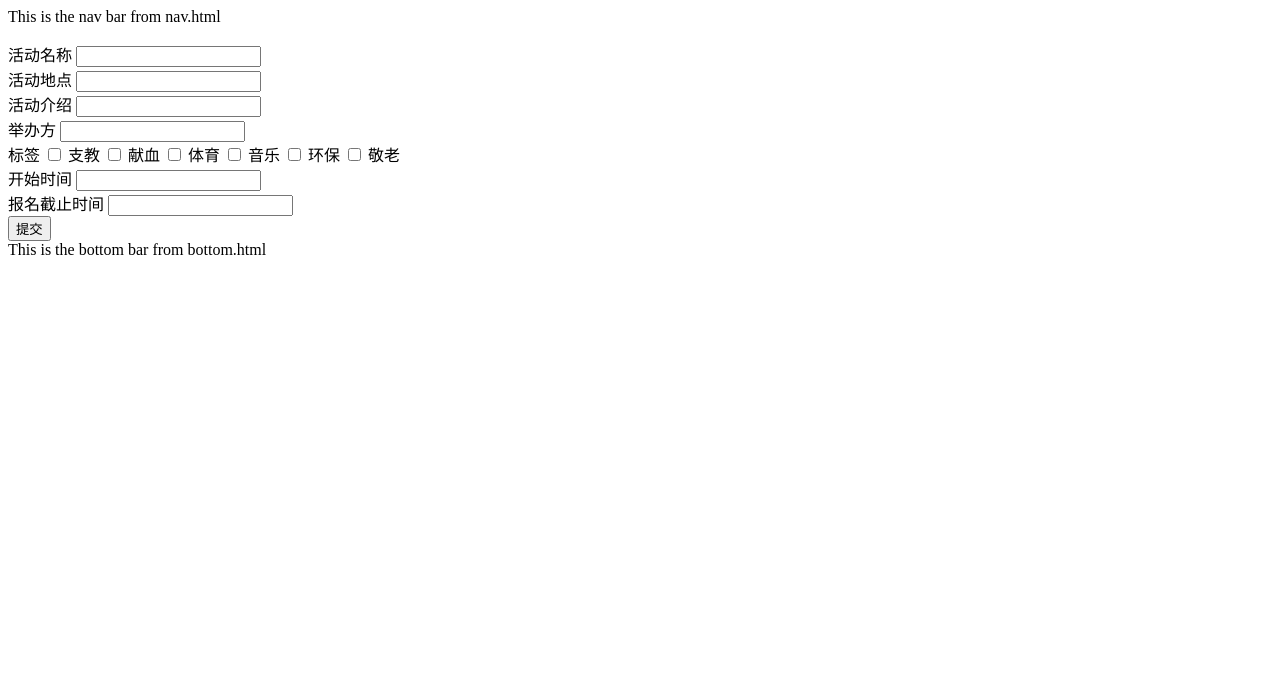
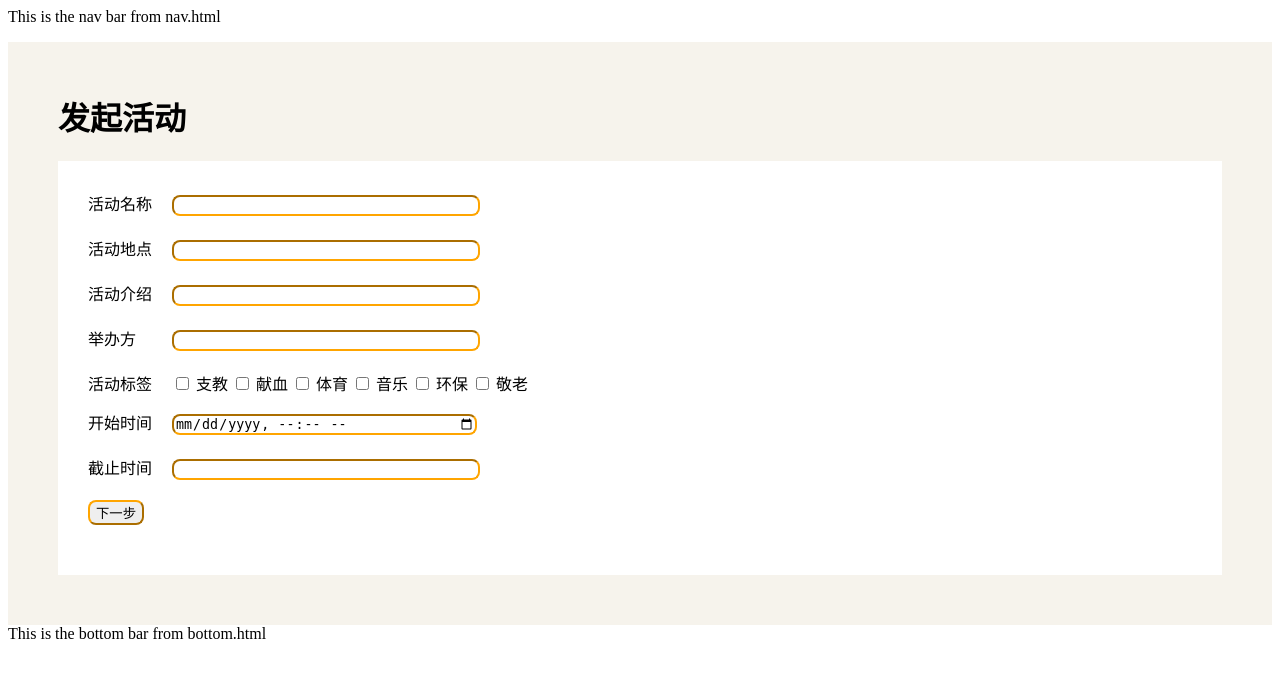
Before and after one commit to Ethan-zhengyw/PublicActivity, a Django app: page /create in a window 1280 px wide. Shown: the top 678 px of the page. Run offline with Django 3.2, Linux system fonts and the light colour scheme; parts of the project's set-up code (start-up, migrations or seed data) failed here and were passed over.

Commit message:
jackie_create_1

```diff
--- a/PublicActivity/settings.py
+++ b/PublicActivity/settings.py
@@ -99,3 +99,5 @@ sys.path.insert(0, BASE_DIR)
 
 SESSION_ENGINE = 'mongoengine.django.sessions'
 # SESSION_SERIALIZER = 'mongoengine.django.sessions.BSONSerializer'
+
+CSS_DIR = './static/css/'
--- a/PublicActivity/urls.py
+++ b/PublicActivity/urls.py
@@ -1,4 +1,5 @@
 # -*- coding: utf-8 -*-
+import settings
 from django.conf.urls import patterns, include, url
 
 from django.contrib import admin
@@ -36,4 +37,6 @@ urlpatterns = patterns('',
     url(r'^detail/(?P<aid>\w+)/$', 'create.views.create', name='create'),   # 发布公益活动的页面
 
     url(r'^admin/', include(admin.site.urls)),
+
+    url(r'^css/(?P<path>.*)$', 'django.views.static.serve',{'document_root': settings.CSS_DIR}),
 )
--- a/model/activity.py
+++ b/model/activity.py
@@ -1,3 +1,4 @@
+#-*- coding: utf-8 -*-
 from mongoengine import *
 
 connect('activity')
--- /dev/null
+++ b/static/css/create.css
@@ -0,0 +1,24 @@
+#create_main{
+    background-color:rgb(246, 243, 236);
+    padding:30px 50px 50px 50px;
+}
+
+#create_second{
+    background-color:white;
+    padding:30px;
+}
+
+label{
+    display: inline-block;
+    width:80px;
+}
+
+input{
+    border-color:orange;
+    border-radius:8px;
+    margin-bottom:20px;
+}
+
+.font{
+    width:300px;
+}
--- a/templates/create.html
+++ b/templates/create.html
@@ -5,26 +5,32 @@
 {% block content %}
 <p> {{ user.email }} </p>
 
+<link href="./css/create.css" rel="stylesheet" type="text/css" />
+
+<div id="create_main">
+    <div id="create_first">
+        <h1>发起活动<h1>
+    </div>
+    <div id="create_second">
         <form method="post" action="/service/create">
-
             {% csrf_token %}
             <label for="name">活动名称</label>
-  <input type="text" name="name"/>
+            <input class="font" type="text" name="name"/>
             <br />
 
             <label for="location">活动地点</label>
-  <input type="text" name="location"/>
+            <input class="font" type="text" name="location"/>
             <br />
 
             <label for="introduction">活动介绍</label>
-  <input type="text" name="introduction"/>
+            <input class="font" type="text" name="introduction"/>
             <br />
 
             <label for="host">举办方</label>
-  <input type="text" name="host"/>
+            <input class="font" type="text" name="host"/>
             <br />
 
-  <label for="tags">标签</label>
+            <label for="tags">活动标签</label>
             <input type="checkbox" name="tag_teach"/> 支教
             <input type="checkbox" name="tag_blood"/> 献血
             <input type="checkbox" name="tag_pe"/> 体育
@@ -34,14 +40,15 @@
             <br />
 
             <label for="starttime">开始时间</label>
-  <input type="text" name="starttime"/>
+            <input class="font" type="datetime-local" name="starttime"/>
             <br />
 
-  <label for="deadline">报名截止时间</label>
-  <input type="text" name="deadline"/>
+            <label for="deadline">截止时间</label>
+            <input class="font" type="text" name="deadline"/>
             <br />
 
-  <input type="submit" value="提交">
+            <input type="submit" value="下一步">
         </form>
-
+        </div>
+    </div>
     {% endblock %}
```
Also changed, not shown: 14 other files. Lines whose indentation alone changed are shown as unchanged.
